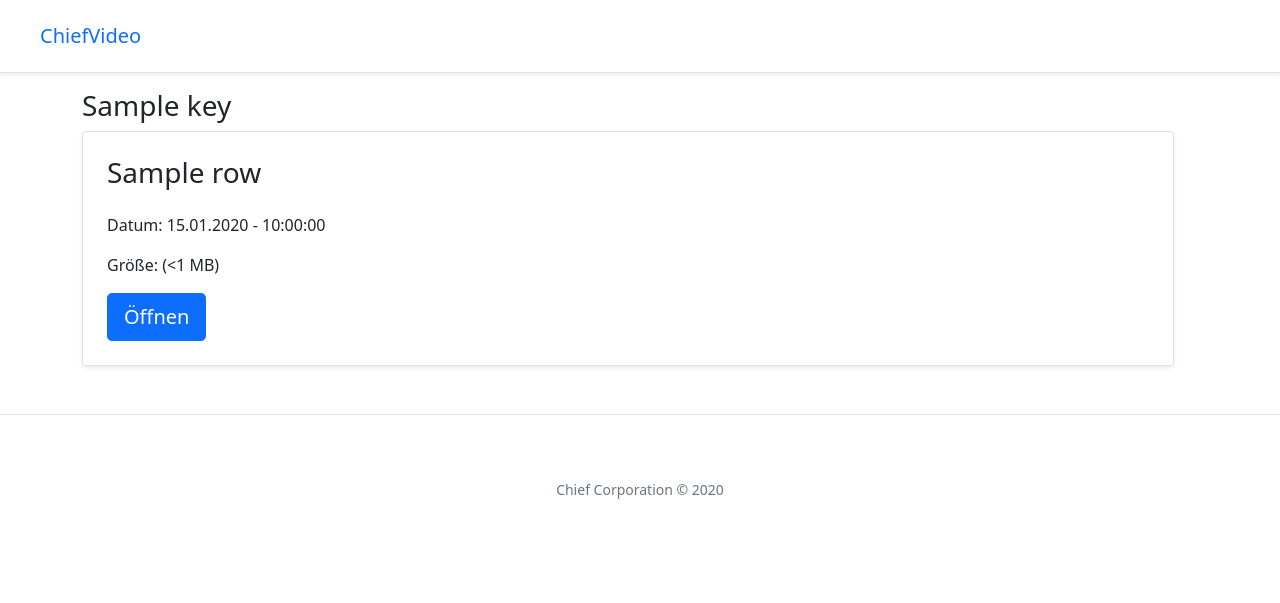
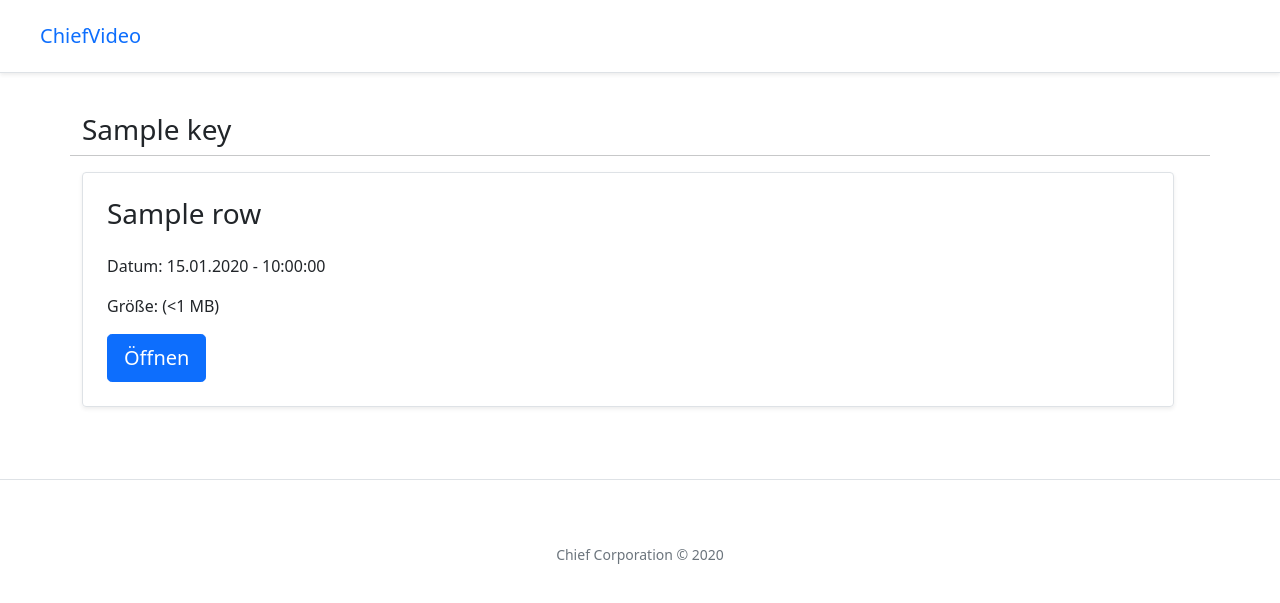
Before and after one commit to lukasbm/chief-video, a Flask app: template templates/Dashboard.html in a window 1280 px wide. Shown: the top 603 px of the page. Run offline with Flask 2, Linux system fonts and the light colour scheme; the template is opened without the code that fills it: most values are stand-ins (such as "Sample title", 1, 10 or a date in 2020).

Commit message:
fix categories in views

```diff
--- a/app.py
+++ b/app.py
@@ -8,6 +8,7 @@ load_dotenv()
 app = Flask(__name__)
 
 video_path = os.getenv('VIDEO_LOCATION') or '/home/chief/chief-video/videos'
+
 
 @app.route('/')
 def dashboard():
@@ -21,7 +22,7 @@ def dashboard():
                 'date': datetime.fromtimestamp(os.path.getctime(p)),
                 'size': os.path.getsize(p),
                 'name': os.path.splitext(vid)[0],
-		        'file': vid
+                'file': vid
             })
 
     return render_template('Dashboard.html', files=struc)
--- a/templates/Dashboard.html
+++ b/templates/Dashboard.html
@@ -2,8 +2,9 @@
 
 {% block content %}
     {% for key, value in files.items() %}
-        <div class="row">
+        <div class="row py-4">
             <h3>{{ key }}</h3>
+            <hr>
             {% for row in value|batch(4) %}
                 <div class="row">
                     {% for vid in row %}
```
Also changed, not shown: 1 other file.
